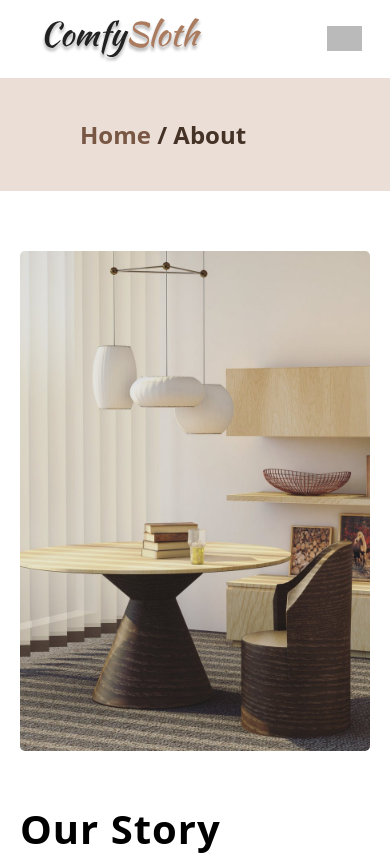
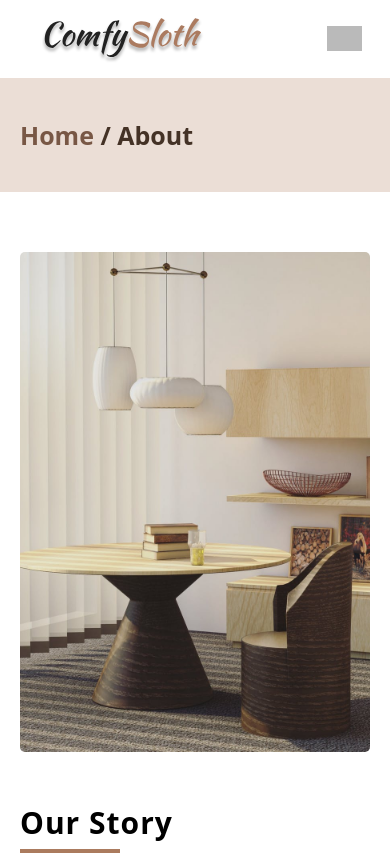
Before and after one commit to Sanjuan1290/ComfySloth, a React (Vite) app: page /about in a window 390 px wide. Shown: the top 855 px of the page. Built offline with nearby package versions, Linux system fonts and the light colour scheme; grey boxes are pictures that could not be loaded.

Commit message:
refactor: style in about page

```diff
--- a/src/componentsStyle/aboutStyle.css
+++ b/src/componentsStyle/aboutStyle.css
@@ -8,7 +8,8 @@
     max-width: 1100px;
     margin: 0px auto;
     color: rgb(68,50,38);
-
+    font-size: 33px;
+    transition: font-size .4s ease, padding .4s ease;
 }
 .about_Section > div:nth-of-type(1) > h1 > a{
     color: rgb(120,87,69);
@@ -23,7 +24,7 @@
     grid-template-columns: 1fr 1fr;
     padding: 60px;
     gap: 50px;
-    max-width: 1000px;
+    max-width: 1100px;
     transition: padding .3s ease;
     margin: 0px auto;
 }
@@ -42,6 +43,7 @@
     font-size: 40px;
     margin-bottom: 40px;
     letter-spacing: 1px;
+    transition: font-size .4s ease;
 }
 .about_Section > div:nth-of-type(2) > .ourStory > h1::after{
     content: '';
@@ -73,5 +75,11 @@
     .about_Section > div:nth-of-type(2){
         padding: 60px 20px;
     }
-
+    .about_Section > div:nth-of-type(1) > h1{
+        padding: 40px 20px;
+        font-size: 25px;
+    }
+    .about_Section > div:nth-of-type(2) > .ourStory > h1{
+        font-size: 30px;
+    }
 }
```
Also changed, not shown: src/Pages/Products.jsx (added).
